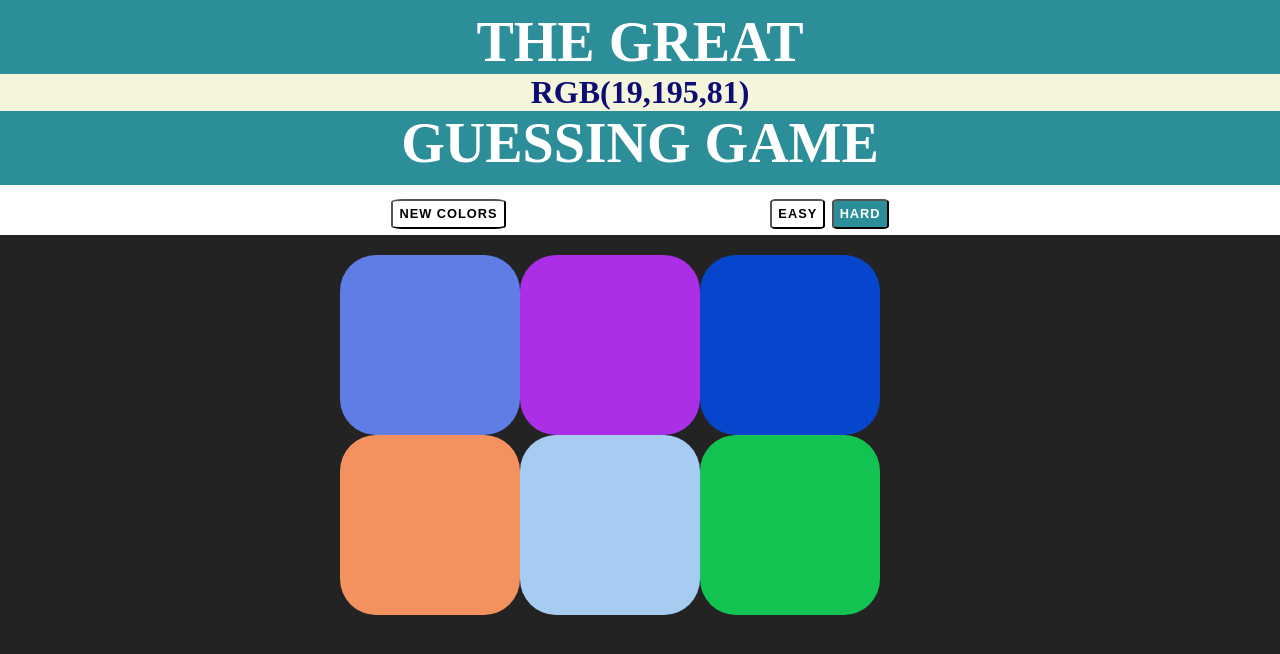
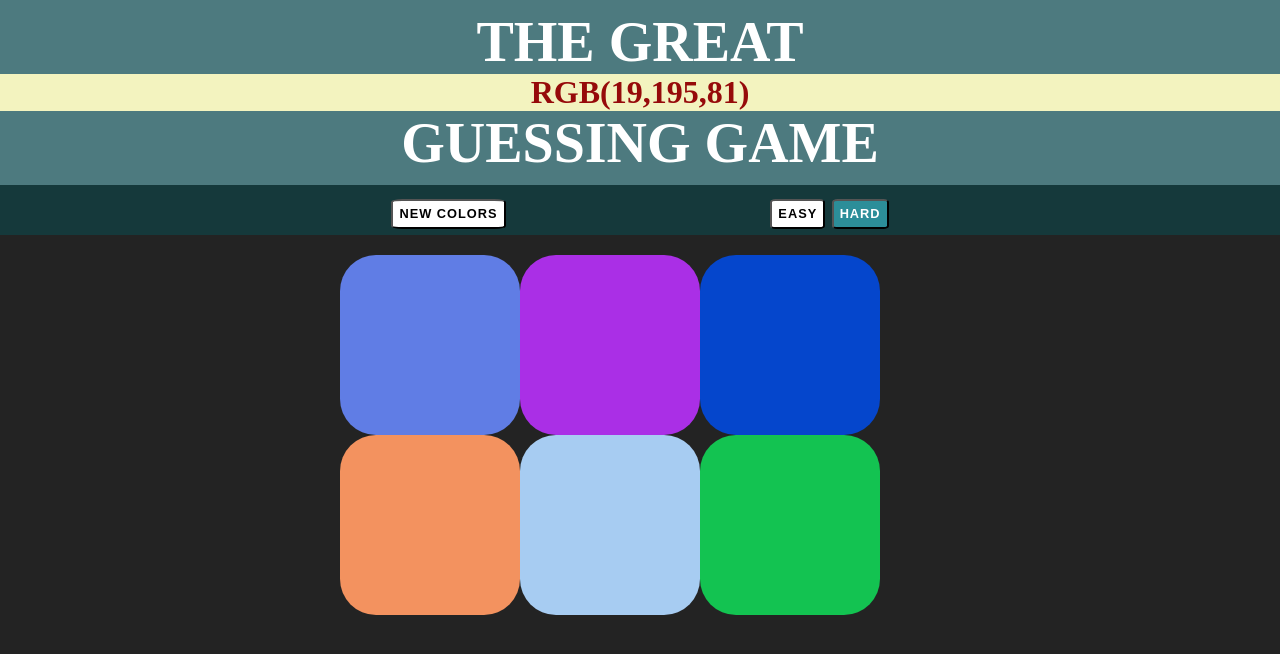
Before and after one commit to Shamim0209/GuessTheColor, a plain HTML site: page index.html in a window 1280 px wide. Drawn offline with Linux system fonts and the light colour scheme.

Commit message:
css updated

```diff
--- a/style.css
+++ b/style.css
@@ -3,11 +3,13 @@ body {
   font-size: 1.6rem;
   margin: 0;
 }
+
 #container {
   max-width: 600px;
   margin: 0 auto;
   padding-top: 20px;
 }
+
 .square {
   display: flex;
   float: left;
@@ -17,38 +19,45 @@ body {
   padding-bottom: 30%;
 
   border-radius: 20%;
+  cursor: pointer;
 }
+
 h1 {
   color: white;
-  background-color: #2c8e99;
+  background-color: #4d7a7f;
   font-size: 3.5rem;
   text-align: center;
   text-transform: uppercase;
   margin: 0;
   padding: 10px 0;
 }
+
 #color-display {
-  color: rgb(12, 12, 116);
+  color: rgb(150, 10, 10);
   display: block;
   font-size: 2rem;
-  background-color: beige;
+  background-color: rgb(243, 243, 191);
+
 }
+
 #stripe {
-  background-color: white;
+  background-color: rgb(21, 57, 59);
   height: 30px;
   text-align: center;
   color: black;
   padding: 10px;
 }
+
 #message {
   text-transform: uppercase;
-  color: #2c8e99;
+  color: #f1f6f7;
   font-size: 0.5em;
   display: inline-block;
 
   width: 20%;
   font-weight: bolder;
 }
+
 button {
   border-radius: 10%;
   text-transform: uppercase;
@@ -57,8 +66,11 @@ button {
   height: 100%;
   letter-spacing: 1px;
   font-weight: bolder;
+  cursor: pointer;
 }
+
 .selected {
   background-color: #2c8e99;
   color: white;
+
 }
```
